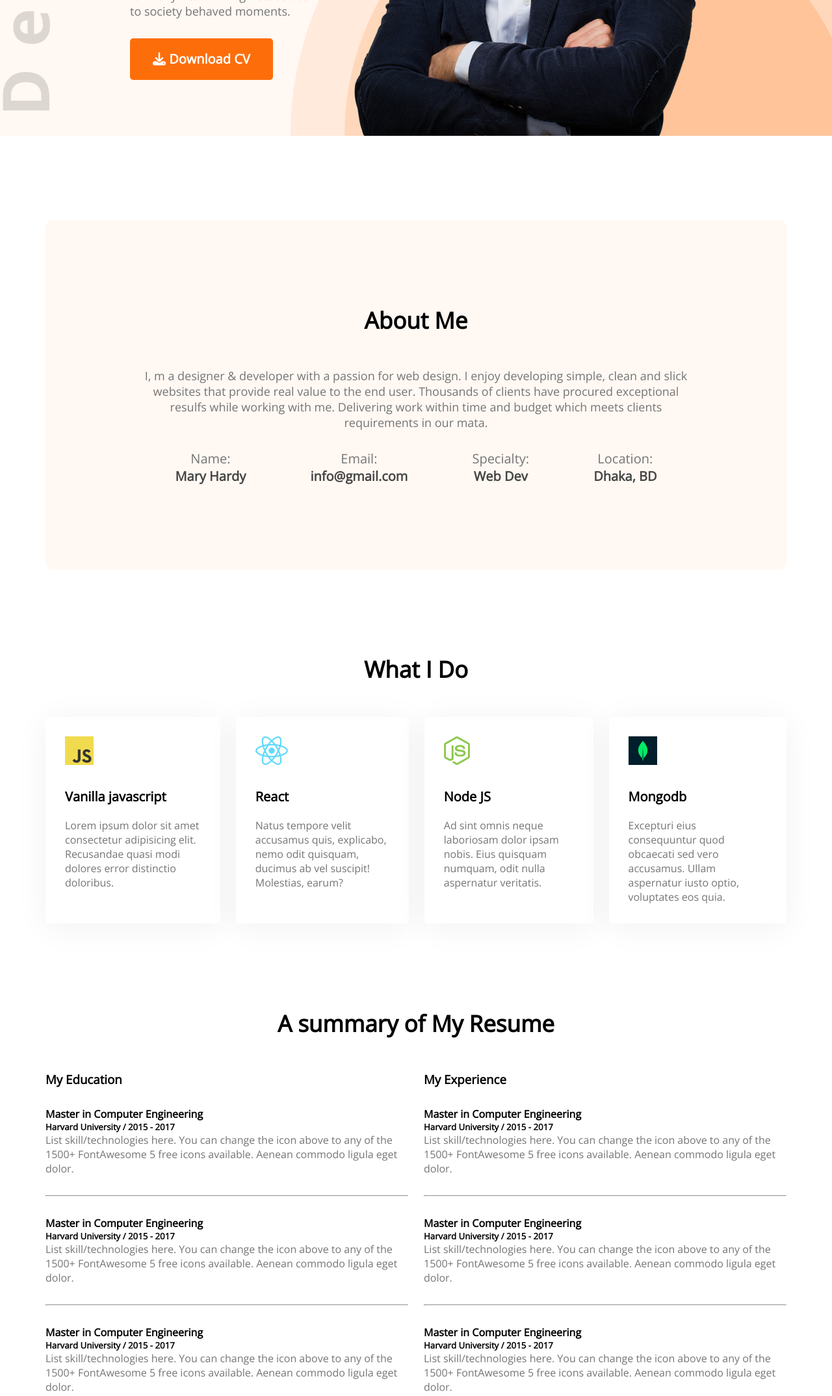
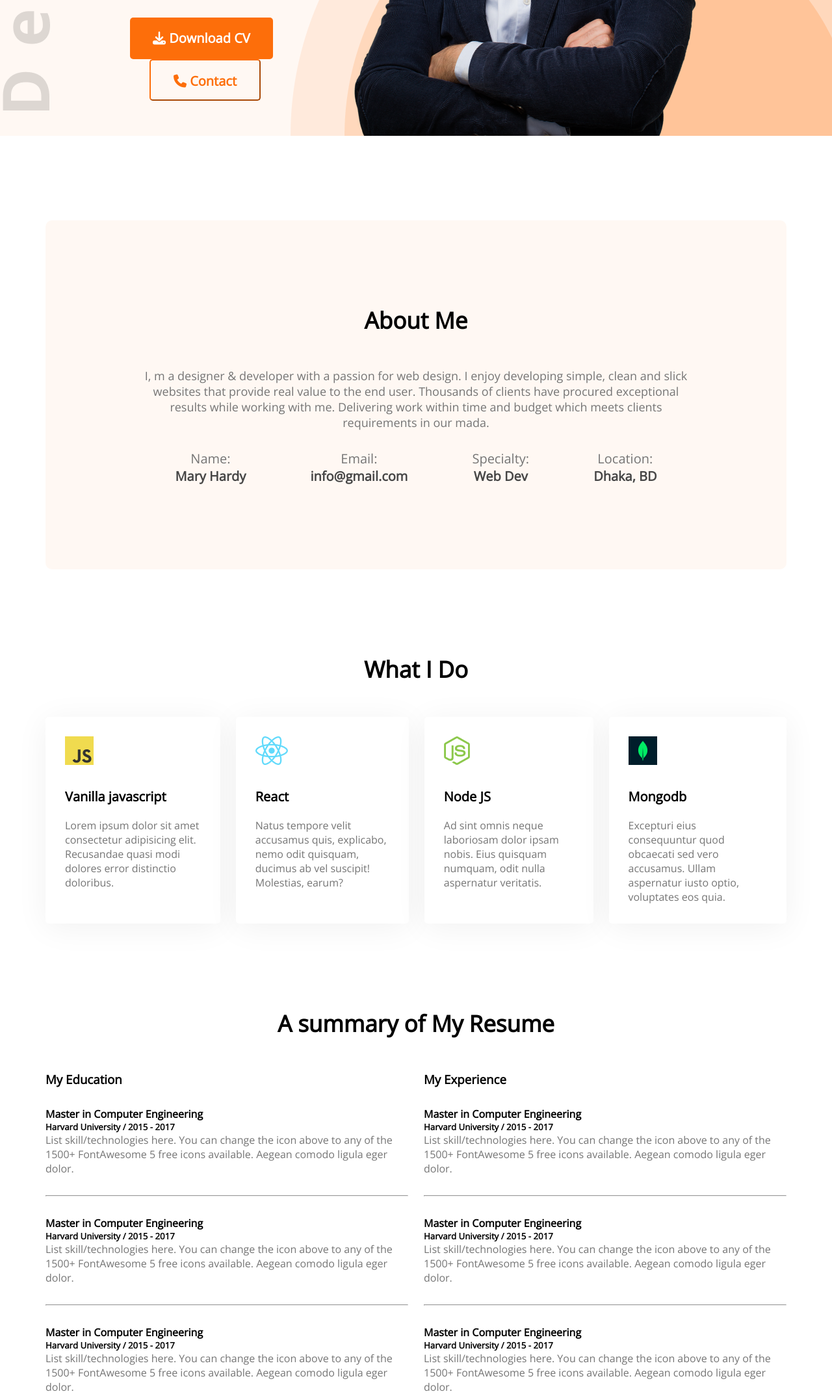
Before and after one commit to zahidshihab7122/developer-portfolio, a plain HTML site: page index.html in a window 1280 px wide. Shown: the part 631-2779 px from the top of the page at 65% size. Drawn offline with nearby package versions, Linux system fonts and the light colour scheme; files whose address does not match are found by name.

Commit message:
added font awesome icons

```diff
--- a/index.html
+++ b/index.html
@@ -30,6 +30,7 @@
                     Morning because as to society
                     behaved moments.</p>
                 <button class="btn-primary"><i class="fa-solid fa-download"></i> Download CV</button>
+                <button class="btn-secondary"><i class="fa-solid fa-phone"></i> Contact</button>
             </div>
             <img src="images/hardy.png" alt="">
         </div>
@@ -39,9 +40,9 @@
             <h3 class="section-title">About Me</h3>
             <p class="section-description">I, m a designer & developer with a passion for web design. I enjoy developing
                 simple, clean and slick
-                websites that provide real value to the end user. Thousands of clients have procured exceptional resulfs
+                websites that provide real value to the end user. Thousands of clients have procured exceptional results
                 while working with me. Delivering work within time and budget which meets clients requirements in our
-                mata.</p>
+                mada.</p>
             <div class="about-info-container">
                 <div class="about-info">
                     <p class="info-title">Name:</p>
@@ -102,7 +103,7 @@
                         <h4 class="resume-title">Master in Computer Engineering</h4>
                         <h5 class="resume-sub-title">Harvard University / 2015 - 2017</h5>
                         <p class="description">List skill/technologies here. You can change the icon above
-                            to any of the 1500+ FontAwesome 5 free icons available. Aenean commodo ligula eget dolor.
+                            to any of the 1500+ FontAwesome 5 free icons available. Aegean comodo ligula eger dolor.
                         </p>
                     </div>
                     <hr>
@@ -110,7 +111,7 @@
                         <h4 class="resume-title">Master in Computer Engineering</h4>
                         <h5 class="resume-sub-title">Harvard University / 2015 - 2017</h5>
                         <p class="description">List skill/technologies here. You can change the icon above
-                            to any of the 1500+ FontAwesome 5 free icons available. Aenean commodo ligula eget dolor.
+                            to any of the 1500+ FontAwesome 5 free icons available. Aegean comodo ligula eger dolor.
                         </p>
                     </div>
                     <hr>
@@ -118,7 +119,7 @@
                         <h4 class="resume-title">Master in Computer Engineering</h4>
                         <h5 class="resume-sub-title">Harvard University / 2015 - 2017</h5>
                         <p class="description">List skill/technologies here. You can change the icon above
-                            to any of the 1500+ FontAwesome 5 free icons available. Aenean commodo ligula eget dolor.
+                            to any of the 1500+ FontAwesome 5 free icons available. Aegean comodo ligula eger dolor.
                         </p>
                     </div>
                 </div>
@@ -128,7 +129,7 @@
                         <h4 class="resume-title">Master in Computer Engineering</h4>
                         <h5 class="resume-sub-title">Harvard University / 2015 - 2017</h5>
                         <p class="description">List skill/technologies here. You can change the icon above
-                            to any of the 1500+ FontAwesome 5 free icons available. Aenean commodo ligula eget dolor.
+                            to any of the 1500+ FontAwesome 5 free icons available. Aegean comodo ligula eger dolor.
                         </p>
                     </div>
                     <hr>
@@ -136,7 +137,7 @@
                         <h4 class="resume-title">Master in Computer Engineering</h4>
                         <h5 class="resume-sub-title">Harvard University / 2015 - 2017</h5>
                         <p class="description">List skill/technologies here. You can change the icon above
-                            to any of the 1500+ FontAwesome 5 free icons available. Aenean commodo ligula eget dolor.
+                            to any of the 1500+ FontAwesome 5 free icons available. Aegean comodo ligula eger dolor.
                         </p>
                     </div>
                     <hr>
@@ -144,7 +145,7 @@
                         <h4 class="resume-title">Master in Computer Engineering</h4>
                         <h5 class="resume-sub-title">Harvard University / 2015 - 2017</h5>
                         <p class="description">List skill/technologies here. You can change the icon above
-                            to any of the 1500+ FontAwesome 5 free icons available. Aenean commodo ligula eget dolor.
+                            to any of the 1500+ FontAwesome 5 free icons available. Aegean comodo ligula eger dolor.
                         </p>
                     </div>
                 </div>
--- a/styles/portfolio.css
+++ b/styles/portfolio.css
@@ -11,6 +11,7 @@
 
 .btn-primary {
     color: #ffffff;
+    text-align: center;
     font-size: 20px;
     font-weight: 700;
     height: 64px;
@@ -18,6 +19,19 @@
     padding: 18px 35px;
     border-radius: 5px;
     background: #FD6E0A;
+}
+
+.btn-secondary {
+    color: #FD6E0A;
+    text-align: center;
+    font-size: 20px;
+    font-weight: 700;
+    height: 64px;
+    padding: 18px 35px;
+    border-radius: 5px;
+    border-color: #FD6E0A;
+    background: #FFF8F3;
+    margin-left: 30px;
 }
 
 .header {
```
